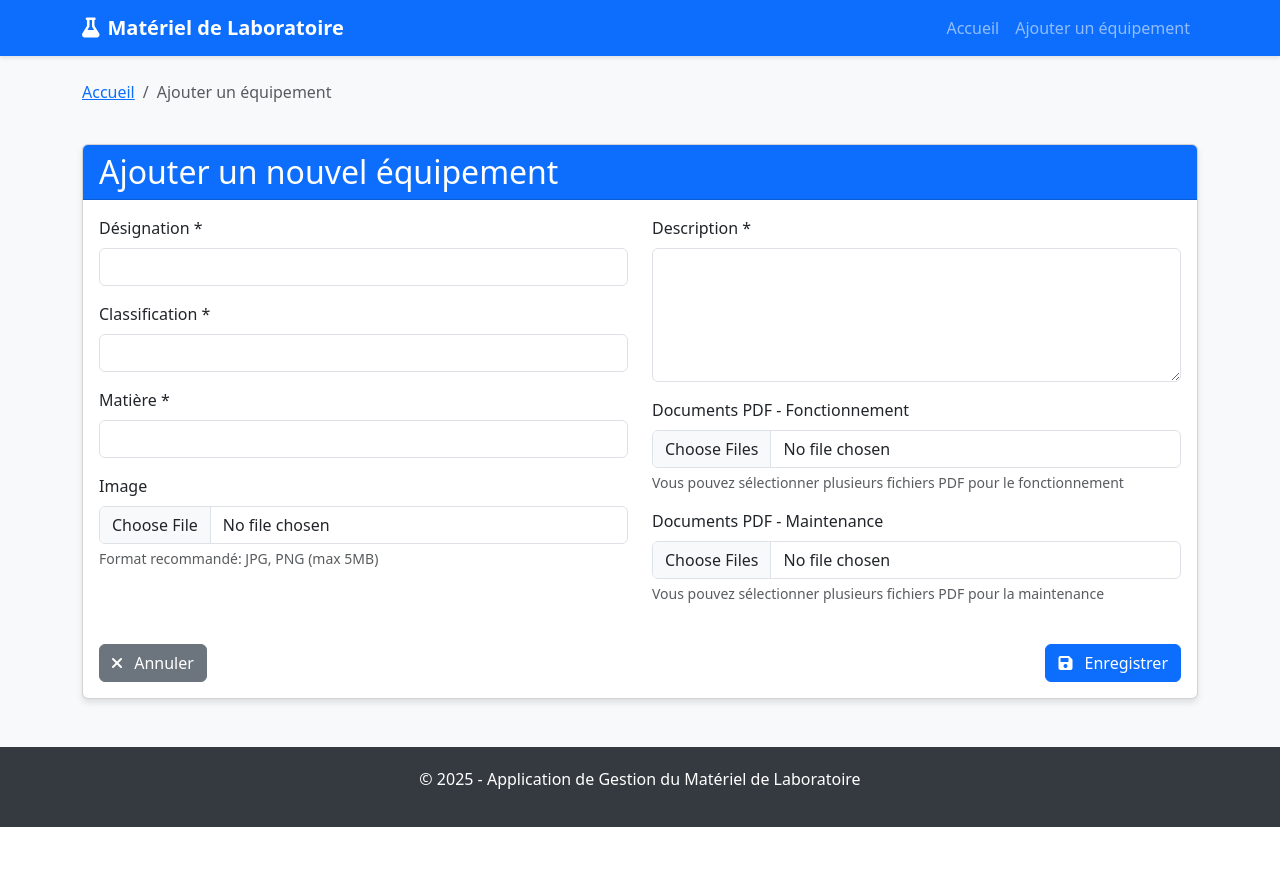
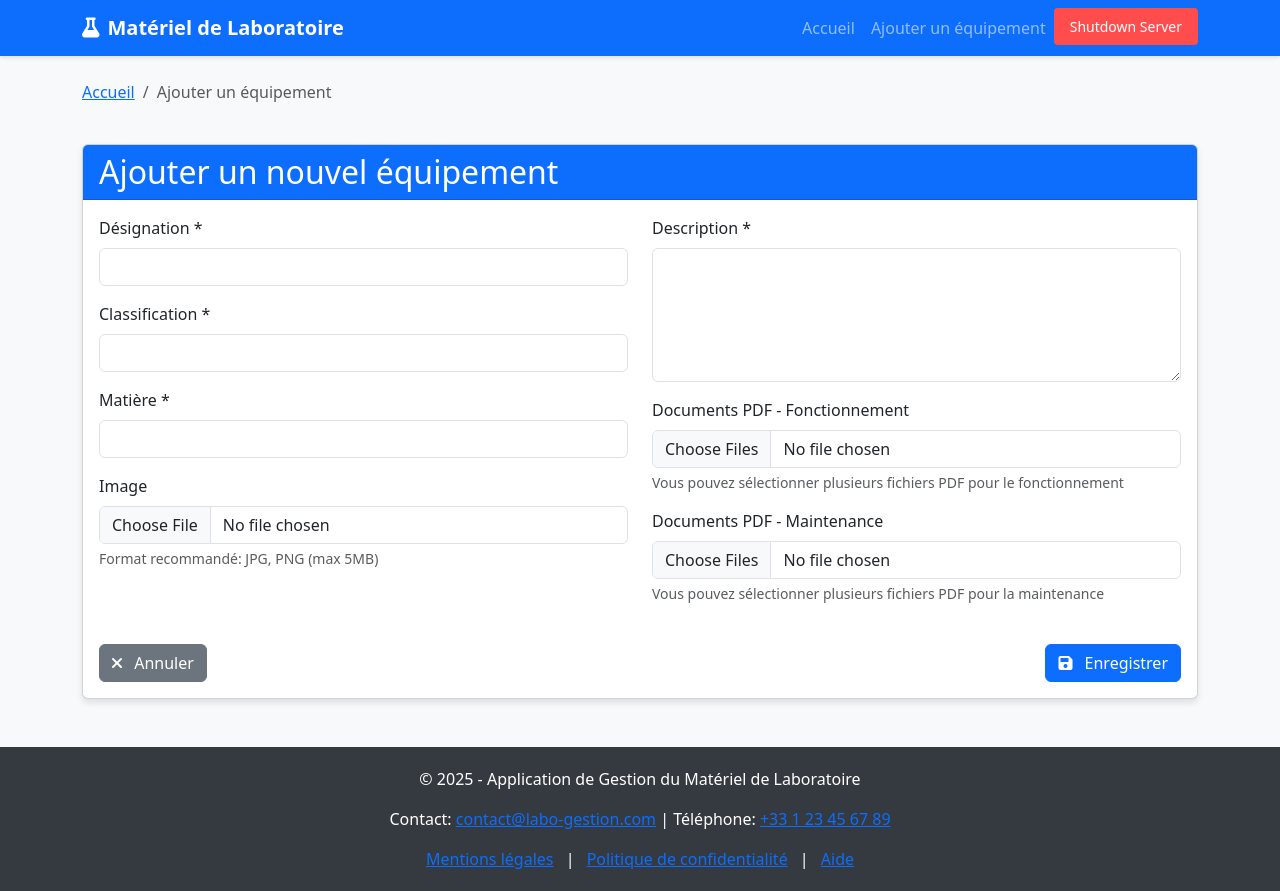
Before and after one commit to mouloudelarram/dynamic_labo, a Flask app: page /add in a window 1280 px wide. Before the commit the page ends 827 px from the top, so only its background shows below. Run offline with Flask 3, Linux system fonts and the light colour scheme.

Commit message:
fix: shutdown

```diff
--- a/app.py
+++ b/app.py
@@ -4,6 +4,7 @@ import os
 import csv
 import uuid
 from werkzeug.utils import secure_filename
+import signal
 
 app = Flask(__name__)
 app.secret_key = 'votre_clef_secrete'  # Nécessaire pour les messages flash
@@ -243,6 +244,21 @@ def delete_equipment(equipment_id):
 
     return redirect(url_for('index'))
 
+@app.route('/shutdown', methods=['POST'])
+def shutdown():
+    # This will return a response that triggers the tab to close first
+    response = {"status": "shutting_down"}
+    # Schedule the server to shut down after sending the response
+    def shutdown_server():
+        # Give a small delay to allow the response to be sent
+        os.kill(os.getpid(), signal.SIGINT)
+
+    # Schedule the shutdown after a brief delay
+    from threading import Timer
+    Timer(0.5, shutdown_server).start()
+
+    return response
+
 @app.route('/uploads/<filename>')
 def uploaded_file(filename):
     return send_from_directory(app.config['UPLOAD_FOLDER'], filename)
--- a/data/equipments.csv
+++ b/data/equipments.csv
@@ -1,2 +1,3 @@
 id,designation,description,classification,matiere,image,pdfs_utilisation,pdfs_maintenance
 e19d9115-92a0-46a7-adcd-42f8cda319be,microscope optique,a black guy with suit says open the door,observations ,SVT,95cfa141-c412-436c-a64e-6fa761e7c561_microscope_optique.jpg,e68fdb6d-a1d8-4e4d-afb0-1b36c881b344_M25564FR.pdf,e9f29b11-0509-4986-addc-114445c116da_ce1_sciences_thermometre.pdf;426ae3d0-2d06-4909-8907-a81e13056fdb_0900766b81687e06.pdf
+60f3998d-04c3-4db3-87ef-434d5086691a,Balance,test,mesure,SVT,c7cf05d9-8054-49ef-9acd-ea8b86771b84_balance.jpg,1d3dce88-a819-454f-9219-7be937edaf09_M25564FR.pdf,aa975f79-ae27-4b26-a592-d9d80b54c9d6_S_FM_rheostat-potentio.pdf
--- a/templates/base.html
+++ b/templates/base.html
@@ -48,6 +48,18 @@
             margin-bottom: 30px;
             border-radius: 10px;
         }
+        .shutdown-btn {
+            background-color: #ff4d4d;
+            color: white;
+            border: none;
+            padding: 8px 16px;
+            border-radius: 4px;
+            cursor: pointer;
+            font-size: 14px;
+        }
+        .shutdown-btn:hover {
+            background-color: #cc0000;
+        }
     </style>
     {% block extra_css %}{% endblock %}
 </head>
@@ -67,6 +79,11 @@
                     </li>
                     <li class="nav-item">
                         <a class="nav-link" href="{{ url_for('add_equipment') }}">Ajouter un équipement</a>
+                    </li>
+                    <li class="nav-item">
+                        <form action="/shutdown" method="post">
+                            <button type="submit" class="shutdown-btn">Shutdown Server</button>
+                        </form>
                     </li>
                 </ul>
             </div>
@@ -91,10 +108,52 @@
     <footer class="footer mt-5">
         <div class="container text-center">
             <p>&copy; 2025 - Application de Gestion du Matériel de Laboratoire</p>
+            <p class="mt-2">
+                Contact: <a href="mailto:contact@labo-gestion.com">contact@labo-gestion.com</a> |
+                Téléphone: <a href="tel:+33123456789">+33 1 23 45 67 89</a>
+            </p>
+            <div class="mt-2">
+                <a href="#" class="mx-2">Mentions légales</a> |
+                <a href="#" class="mx-2">Politique de confidentialité</a> |
+                <a href="#" class="mx-2">Aide</a>
+            </div>
         </div>
     </footer>
 
     <script src="https://cdn.jsdelivr.net/npm/bootstrap@5.3.0-alpha1/dist/js/bootstrap.bundle.min.js"></script>
+    <script>
+        document.getElementById('shutdownBtn').addEventListener('click', function() {
+            if (confirm('Are you sure you want to shut down the server and close this tab?')) {
+                // Send shutdown request
+                fetch('/shutdown', {
+                    method: 'POST',
+                    headers: {
+                        'Content-Type': 'application/json'
+                    }
+                })
+                .then(response => response.json())
+                .then(data => {
+                    if (data.status === "shutting_down") {
+                        // Close the browser tab
+                        window.close();
+
+                        // In case window.close() doesn't work (due to browser security)
+                        // Show a message that it's safe to close
+                        setTimeout(function() {
+                            document.body.innerHTML =
+                                '<h1>Server is shutting down</h1>' +
+                             '<p>It is now safe to close this tab.</p>';
+                        }, 500);
+                    }
+                })
+                .catch(error => {
+                    // If there's an error, it likely means the server is already shutting down
+                    console.log('Server is shutting down:', error);
+                    window.close();
+                });
+            }
+        });
+    </script>
     {% block extra_js %}{% endblock %}
 </body>
 </html>
```
Also changed, not shown: static/uploads/c7cf05d9-8054-49ef-9acd-ea8b86771b84_balance.jpg (added), 2 other files.
